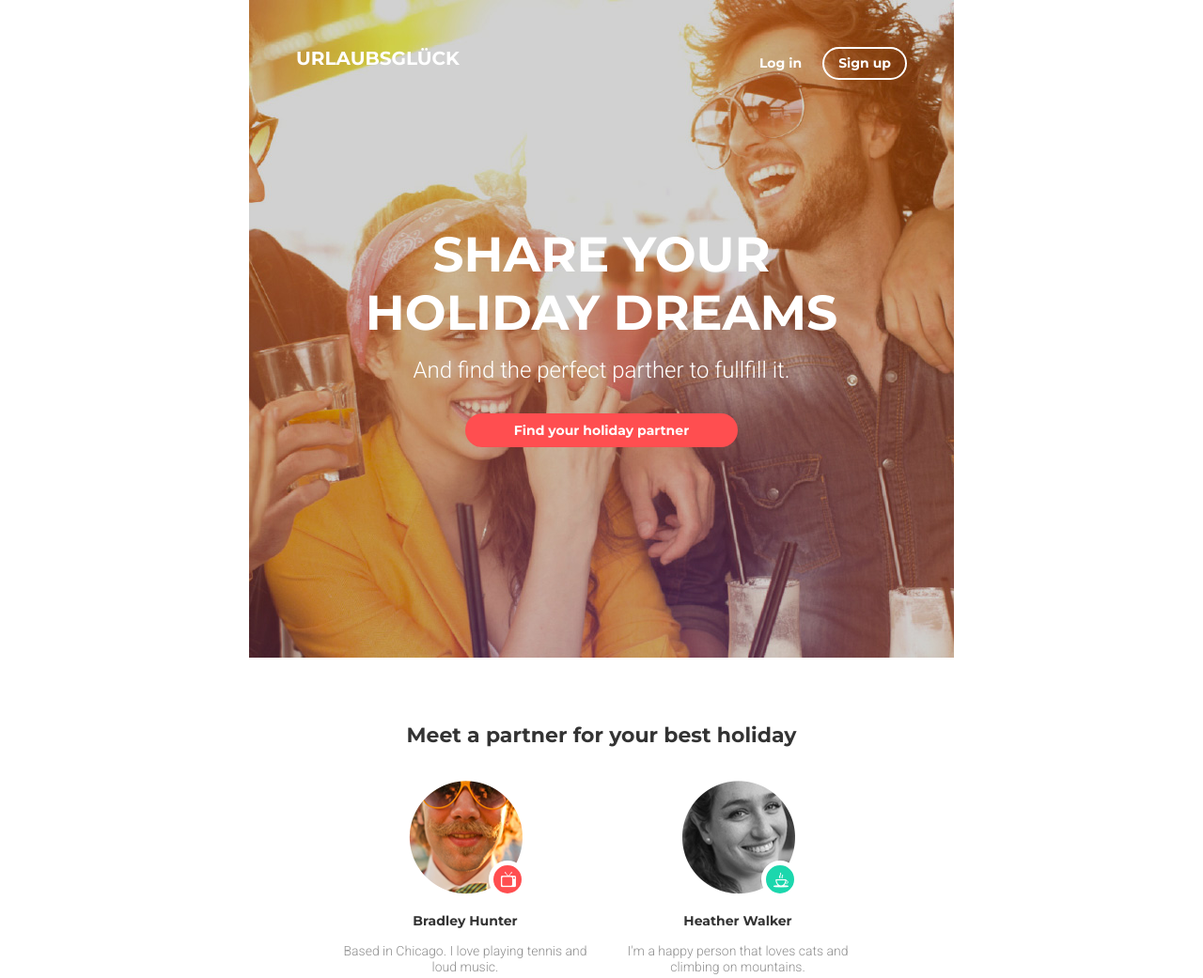
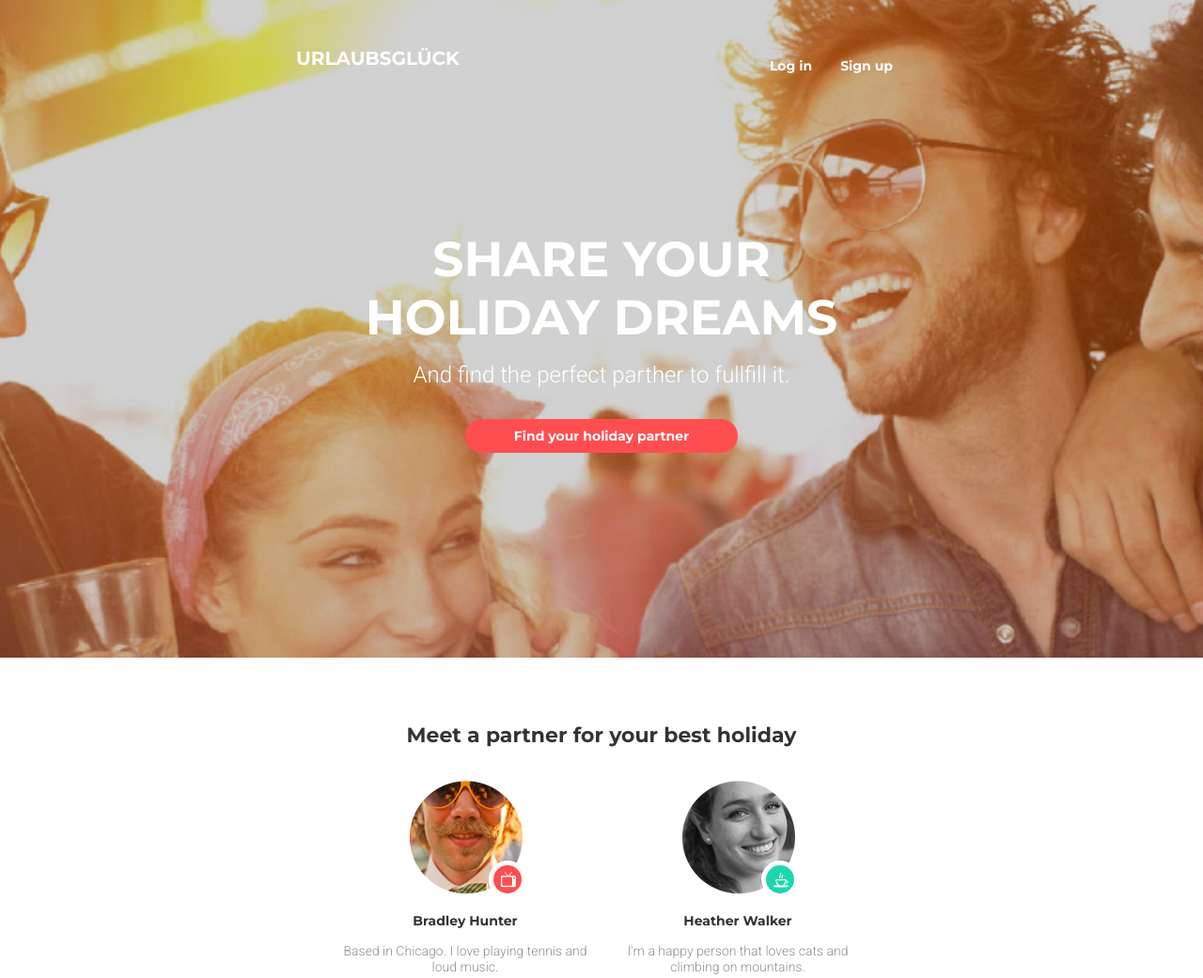
Before and after one commit to nomiso2000/goit-fe-course, a plain HTML site: page Module-8/index.html in a window 1280 px wide. Shown: the top 1041 px of the page at 94% size. Drawn offline with Linux system fonts and the light colour scheme.

Commit message:
fixed header img

```diff
--- a/Module-8/css/media.css
+++ b/Module-8/css/media.css
@@ -89,4 +89,7 @@
   .meet_partner_list_item::after {
     right: 45px;
   }
+  .meet_partner_list_item:nth-child(3) {
+    margin-right: 20px;
+  }
 }
--- a/Module-8/css/style.css
+++ b/Module-8/css/style.css
@@ -10,11 +10,14 @@ body {
 }
 .container {
   width: 320px;
+  margin: 0 auto;
 }
 
 header {
   height: 540px;
   text-align: center;
+  /* background-image: url("../img/header3.jpg"); */
+  background-size: cover;
 }
 header a {
   text-decoration: none;
@@ -29,19 +32,23 @@ header p {
 .wrapper_for_log-up {
   display: flex;
   justify-content: center;
-  padding-top: 25px;
-  padding-bottom: 110px;
+  height: 40px;
+  padding-top: 20px;
+  padding-bottom: 105px;
   align-items: center;
 }
 .sign_up {
-  box-sizing: border-box;
-  border: 2px solid #ffffff;
-  border-radius: 20px;
   padding: 7px 15px;
 }
 .log_in {
-  padding-right: 22px;
+  padding: 7px 15px;
 }
+.sign_up:hover,
+.log_in:hover {
+  border: 2px solid #ffffff;
+  border-radius: 20px;
+}
+
 .organization_name {
   font-size: 20px;
   line-height: 1.2;
--- a/Module-8/index.html
+++ b/Module-8/index.html
@@ -11,9 +11,9 @@
     />
     <title>Module-8</title>
   </head>
-  <body class="container">
+  <body>
     <header class="bacground">
-      <nav class="navigation">
+      <nav class="navigation container ">
         <div class="wrapper_for_log-up">
           <a href="#" class="log_in">Log in</a>
           <a href="#" class="sign_up">Sign up</a>
@@ -26,7 +26,7 @@
       </p>
       <a href="#" class="header_link">Find your holiday partner</a>
     </header>
-    <main>
+    <main class="container ">
       <section class="meet_partner">
         <h2 class="meet_partner_title">
           Meet a partner for your best holiday
```
